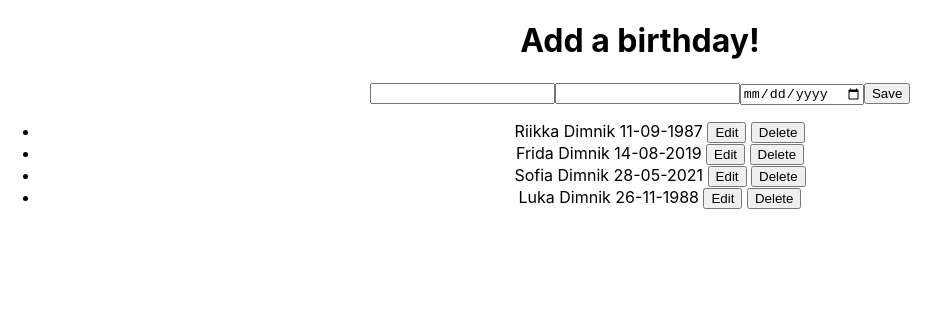
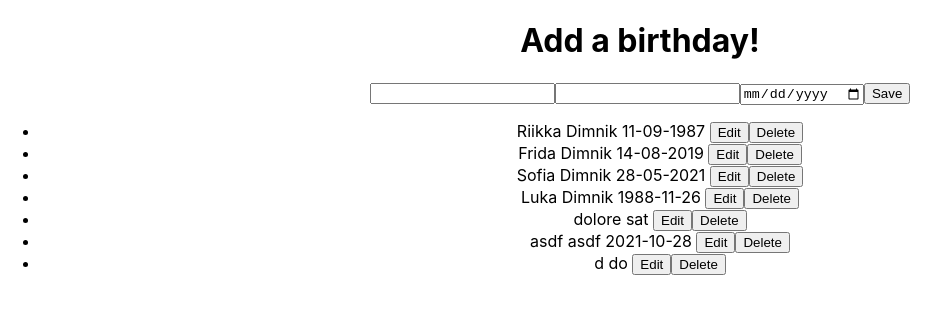
Before and after one commit to lukadimnik/birthday-memorizer, a React (Create React App) app: page / in a window 1280 px wide. Shown: the top 314 px of the page, without its empty margins (0-950 px from the left). Built offline with nearby package versions, Linux system fonts and the light colour scheme; data requests are answered from the project's data file.

Commit message:
edit birthday implemented

```diff
--- /dev/null
+++ b/db.json
@@ -0,0 +1,46 @@
+{
+  "birthdays": [
+    {
+      "id": 1,
+      "firstName": "Riikka",
+      "lastName": "Dimnik",
+      "birthday": "11-09-1987"
+    },
+    {
+      "id": 2,
+      "firstName": "Frida",
+      "lastName": "Dimnik",
+      "birthday": "14-08-2019"
+    },
+    {
+      "id": 3,
+      "firstName": "Sofia",
+      "lastName": "Dimnik",
+      "birthday": "28-05-2021"
+    },
+    {
+      "firstName": "Luka",
+      "lastName": "Dimnik",
+      "birthday": "1988-11-26",
+      "id": 4
+    },
+    {
+      "firstName": "dolore",
+      "lastName": "sat",
+      "birthday": "",
+      "id": 5
+    },
+    {
+      "id": 6,
+      "firstName": "asdf",
+      "lastName": "asdf",
+      "birthday": "2021-10-28"
+    },
+    {
+      "id": 7,
+      "firstName": "d",
+      "lastName": "do",
+      "birthday": ""
+    }
+  ]
+}
--- a/package.json
+++ b/package.json
@@ -6,6 +6,7 @@
     "@testing-library/jest-dom": "^5.14.1",
     "@testing-library/react": "^11.2.7",
     "@testing-library/user-event": "^12.8.3",
+    "axios": "^0.22.0",
     "react": "^17.0.2",
     "react-dom": "^17.0.2",
     "react-scripts": "4.0.3",
--- a/public/index.html
+++ b/public/index.html
@@ -28,6 +28,7 @@
   </head>
   <body>
     <noscript>You need to enable JavaScript to run this app.</noscript>
+    <div id="portal"></div>
     <div id="root"></div>
     <!--
       This HTML file is a template.
--- a/src/App.js
+++ b/src/App.js
@@ -1,53 +1,63 @@
-import "./App.css";
-import BirthdayForm from "./components/BirthdayForm";
-import BirthdayList from "./components/BirthdayList";
-import { useState } from "react";
+import './App.css';
+import BirthdayForm from './components/BirthdayForm';
+import BirthdayList from './components/BirthdayList';
+import axios from 'axios';
+import { useEffect, useState } from 'react';
 
 function App() {
-  const [birthdayList, setBirthdayList] = useState([
-    {
-      id: 1,
-      firstName: "Riikka",
-      lastName: "Dimnik",
-      birthday: "11-09-1987",
-    },
-    {
-      id: 2,
-      firstName: "Frida",
-      lastName: "Dimnik",
-      birthday: "14-08-2019",
-    },
-    {
-      id: 3,
-      firstName: "Sofia",
-      lastName: "Dimnik",
-      birthday: "28-05-2021",
-    },
-    {
-      id: 4,
-      firstName: "Luka",
-      lastName: "Dimnik",
-      birthday: "26-11-1988",
-    },
-  ]);
+  const [birthdayList, setBirthdayList] = useState([]);
 
-  const addBirthday = (birthday) => {
-    setBirthdayList(() => [...birthdayList, birthday]);
+  const fetchBirthdays = async () => {
+    const response = await axios.get('http://localhost:3001/birthdays');
+    const data = response.data;
+    setBirthdayList(data);
   };
 
-  const deleteBirthday = (id) => {
+  const deleteBirthdayHandler = (id) => {
+    axios.delete(`http://localhost:3001/birthdays/${id}`);
     const updatedBirthdayList = birthdayList.filter(
       (birthday) => birthday.id !== id
     );
     setBirthdayList([...updatedBirthdayList]);
   };
 
+  const addBirthday = (birthday) => {
+    setBirthdayList((oldState) => [...oldState, birthday]);
+
+    axios
+      .post('http://localhost:3001/birthdays', {
+        id: birthday.randomNumber,
+        firstName: birthday.firstName,
+        lastName: birthday.lastName,
+        birthday: birthday.birthday,
+      })
+      .then((res) => setBirthdayList(birthdayList.concat(res.data)))
+      .catch((err) => console.log(err));
+  };
+
+  useEffect(() => {
+    fetchBirthdays();
+  }, []);
+
+  const editHandler = (newBirthday) => {
+    const filteredList = birthdayList.filter(
+      (birthday) => birthday.id !== newBirthday.id
+    );
+    const newBirthdayList = [...filteredList, newBirthday];
+    setBirthdayList(newBirthdayList);
+    axios
+      .put(`http://localhost:3001/birthdays/${newBirthday.id}`, newBirthday)
+      .then((res) => res.data)
+      .catch((err) => console.log(err));
+  };
+
   return (
-    <div className="App">
+    <div className='App'>
       <BirthdayForm onAddBirthday={addBirthday} />
       <BirthdayList
         birthdayList={birthdayList}
-        onDeleteBirthday={deleteBirthday}
+        onDeleteBirthday={deleteBirthdayHandler}
+        onEdit={editHandler}
       />
     </div>
   );
--- a/src/components/BirthdayForm.js
+++ b/src/components/BirthdayForm.js
@@ -1,21 +1,23 @@
-import React, { useState } from "react";
+import React, { useState } from 'react';
 
 const BirthdayForm = (props) => {
-  const [firstName, setFirstName] = useState("");
-  const [lastName, setLastName] = useState("");
-  const [birthday, setBirthday] = useState("");
+  const [firstName, setFirstName] = useState('');
+  const [lastName, setLastName] = useState('');
+  const [birthday, setBirthday] = useState('');
 
   const addBirthdayHandle = (event) => {
     event.preventDefault();
     let randomNumber = Math.floor(Math.random() * 10000 + 1);
-    let newBirthday = {
+    const newBirthday = {
       id: randomNumber,
       firstName: firstName,
       lastName: lastName,
       birthday: birthday,
     };
     props.onAddBirthday(newBirthday);
-    console.log(newBirthday);
+    setFirstName('');
+    setLastName('');
+    setBirthday('');
   };
 
   const firstNameChangeHandler = (event) => {
@@ -35,25 +37,25 @@ const BirthdayForm = (props) => {
       <h1>Add a birthday!</h1>
       <form onSubmit={addBirthdayHandle}>
         <input
-          id="firstName"
-          type="text"
+          id='firstName'
+          type='text'
           value={firstName}
           onChange={firstNameChangeHandler}
         />
         <input
-          id="lastName"
-          type="text"
+          id='lastName'
+          type='text'
           value={lastName}
           onChange={lastNameChangeHandler}
         />
         <input
-          id="birthday"
-          type="date"
+          id='birthday'
+          type='date'
           value={birthday}
           onChange={birthdayChangeHandler}
         />
 
-        <button type="submit">Save</button>
+        <button type='submit'>Save</button>
       </form>
     </div>
   );
--- a/src/components/BirthdayList.js
+++ b/src/components/BirthdayList.js
@@ -1,7 +1,7 @@
-import React from "react";
-import BirthdayListItem from "./BirthdayListItem";
+import React, { useState } from 'react';
+import BirthdayListItem from './BirthdayListItem';
 
-const birthdayList = (props) => {
+const BirthdayList = (props) => {
   const listOfBirthdays = props.birthdayList.map((birthday) => (
     <BirthdayListItem
       key={birthday.id}
@@ -10,12 +10,16 @@ const birthdayList = (props) => {
       lastName={birthday.lastName}
       birthday={birthday.birthday}
       onDeleteBirthday={props.onDeleteBirthday}
+      onEdit={props.onEdit}
+      birthdayObject={birthday}
     />
   ));
 
-  console.log("birthdayList: ", birthdayList);
-
-  return <ul>{listOfBirthdays}</ul>;
+  return (
+    <div>
+      <ul>{listOfBirthdays}</ul>
+    </div>
+  );
 };
 
-export default birthdayList;
+export default BirthdayList;
--- a/src/components/BirthdayListItem.js
+++ b/src/components/BirthdayListItem.js
@@ -1,17 +1,35 @@
-import React from "react";
+import React, { useState } from 'react';
+import EditBirthdayModal from './EditBirthdayModal';
+import Modal from './UI/Modal';
 
 const BirthdayListItem = (props) => {
-  console.log(props.id);
+  const [showModal, setShowModal] = useState(false);
 
   const deleteBirthdayHandler = () => {
     props.onDeleteBirthday(props.id);
   };
 
+  const closeModalHandler = () => {
+    setShowModal((oldState) => !oldState);
+  };
+
+  const onEdit = (newBirthday) => {
+    props.onEdit(newBirthday);
+    setShowModal(false);
+  };
+
   return (
     <li>
-      {`${props.firstName} ${props.lastName} ${props.birthday}`}{" "}
-      <button>Edit</button>{" "}
+      {`${props.firstName} ${props.lastName} ${props.birthday}   `}
+      <button onClick={closeModalHandler}>Edit</button>
       <button onClick={deleteBirthdayHandler}>Delete</button>
+      {showModal && (
+        <EditBirthdayModal
+          birthday={props.birthdayObject}
+          onEdit={onEdit}
+          onClose={closeModalHandler}
+        />
+      )}
     </li>
   );
 };
--- /dev/null
+++ b/src/components/EditBirthdayModal.js
@@ -0,0 +1,63 @@
+import React, { useState } from 'react';
+
+const EditBirthdayModal = (props) => {
+  const [firstName, setFirstName] = useState(props.birthday.firstName);
+  const [lastName, setLastName] = useState(props.birthday.lastName);
+  const [birthday, setBirthday] = useState(props.birthday.birthday);
+
+  const editBirthdayHandle = (event) => {
+    event.preventDefault();
+
+    let newBirthday = {
+      id: props.birthday.id,
+      firstName: firstName,
+      lastName: lastName,
+      birthday: birthday,
+    };
+    props.onEdit(newBirthday);
+  };
+
+  const firstNameChangeHandler = (event) => {
+    setFirstName(event.target.value);
+  };
+
+  const lastNameChangeHandler = (event) => {
+    setLastName(event.target.value);
+  };
+
+  const birthdayChangeHandler = (event) => {
+    setBirthday(event.target.value);
+  };
+
+  return (
+    <div>
+      <div>
+        <p>Edit a birthday!</p>
+        <form onSubmit={editBirthdayHandle}>
+          <input
+            id='firstName'
+            type='text'
+            value={firstName}
+            onChange={firstNameChangeHandler}
+          />
+          <input
+            id='lastName'
+            type='text'
+            value={lastName}
+            onChange={lastNameChangeHandler}
+          />
+          <input
+            id='birthday'
+            type='date'
+            value={birthday}
+            onChange={birthdayChangeHandler}
+          />
+          <button type='submit'>Save</button>
+          <button onClick={props.onClose}>Close</button>
+        </form>
+      </div>
+    </div>
+  );
+};
+
+export default EditBirthdayModal;
--- /dev/null
+++ b/src/components/UI/Modal.js
@@ -0,0 +1,38 @@
+import React from 'react';
+import ReactDOM from 'react-dom';
+
+const OVERLAY_STYLE = {
+  position: 'fixed',
+  top: 0,
+  left: 0,
+  right: 0,
+  bottom: 0,
+  transform: 'translate(-50%, -50%)',
+  backgroundColor: 'rgba(0,0,0,.7)',
+  zIndex: 1000,
+};
+
+const MODAL_STYLES = {
+  position: 'fixed',
+  top: '50%',
+  left: '50%',
+  transform: 'translate(-50%, -50%)',
+  backgroundColor: '#FFF',
+  padding: '50px',
+  zIndex: 1000,
+};
+
+const Modal = ({ children, closeModal }) => {
+  return ReactDOM.createPortal(
+    <React.Fragment>
+      <div style={OVERLAY_STYLE} />
+      <div style={MODAL_STYLES}>
+        <button onClick={closeModal}>Close</button>
+        {children}
+      </div>
+    </React.Fragment>,
+    document.getElementById('portal')
+  );
+};
+
+export default Modal;
```
Also changed, not shown: src/components/UI/Modalso.js (added, +39 -0 lines), test-data.json (added, +34 -0 lines), 1 other file (tests, documents, lock files or other folders).
